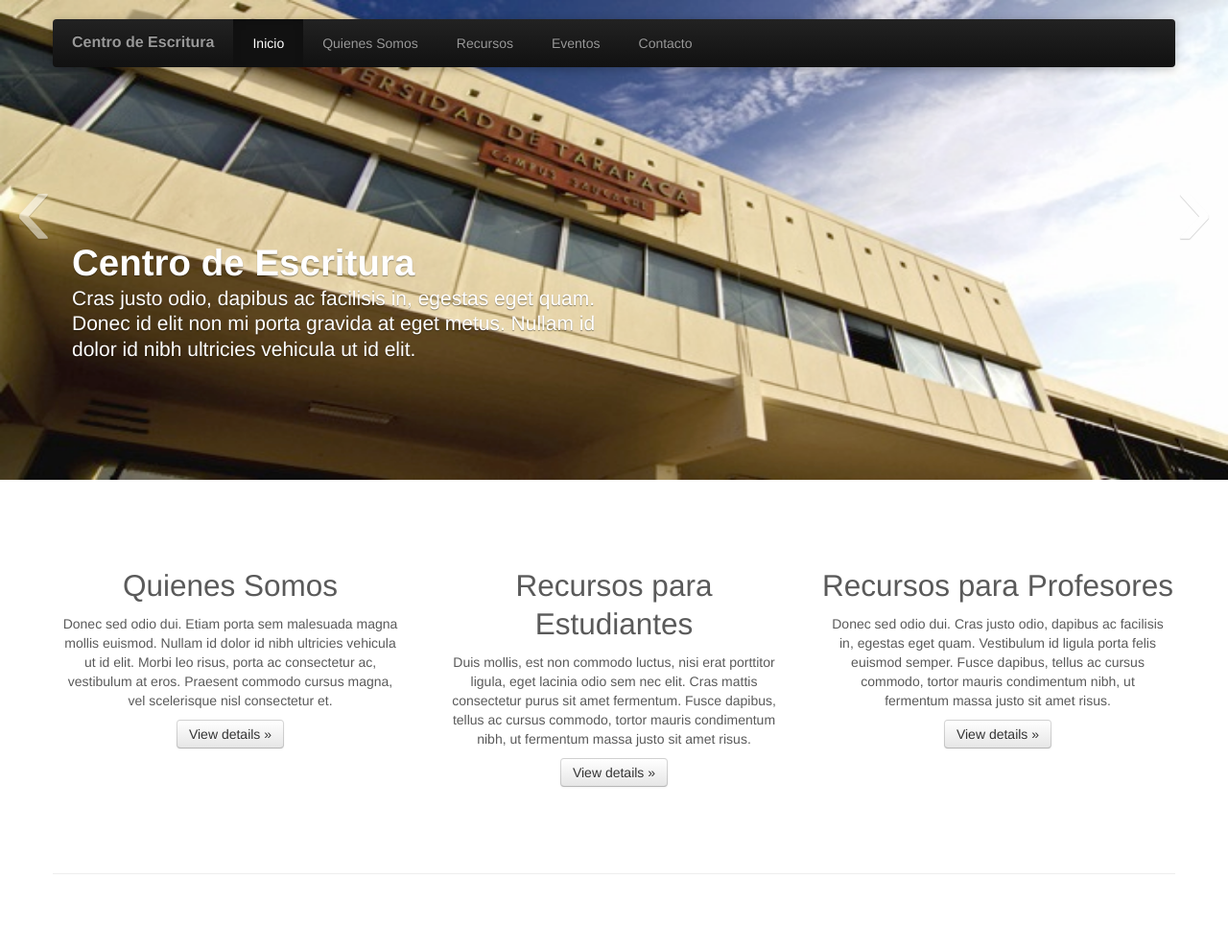
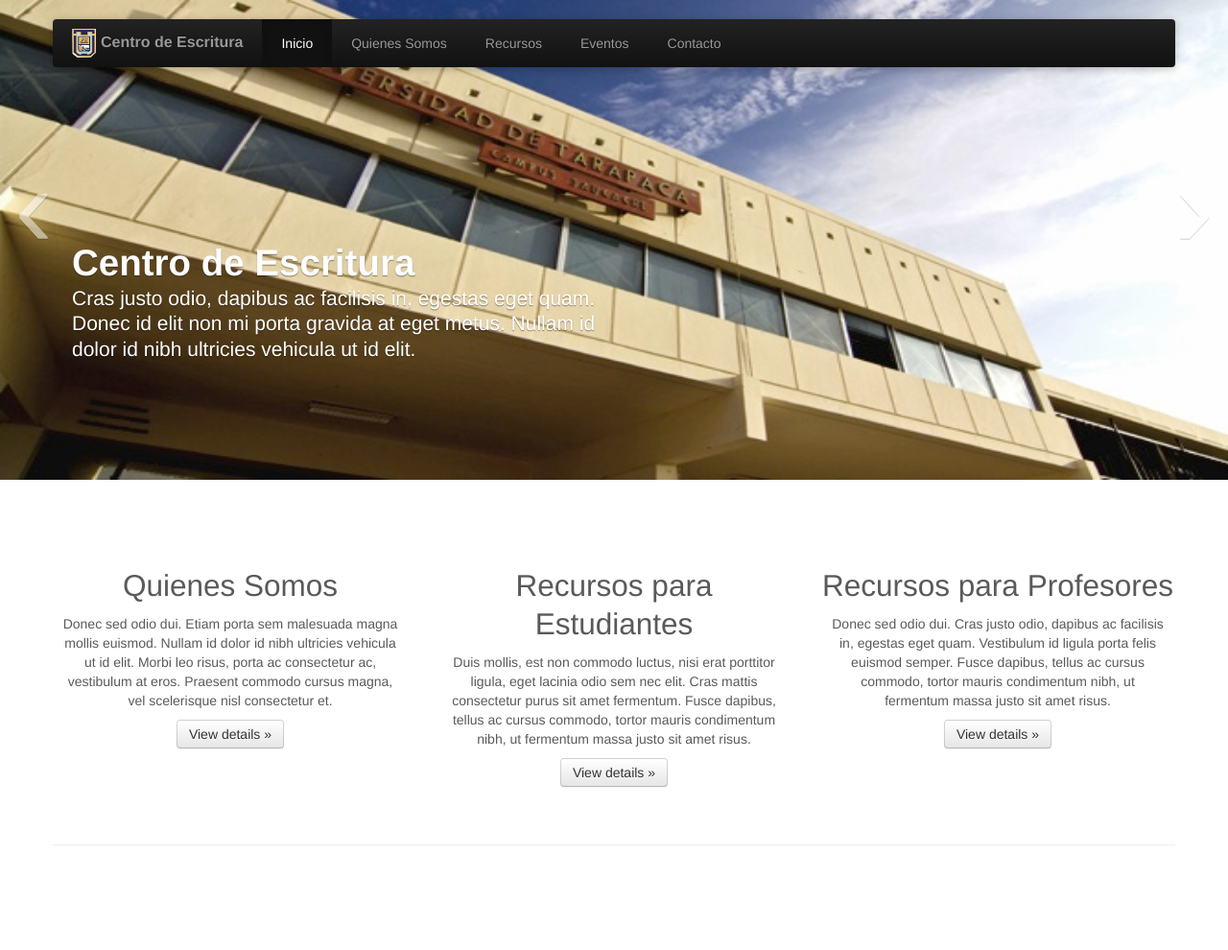
Before and after one commit to zeeberry/CDE-UTA, a Flask app: page / in a window 1280 px wide. Shown: the top 990 px of the page at 96% size. Run offline with Flask 2, Linux system fonts and the light colour scheme; some libraries are stand-ins or nearby versions.

Commit message:
styling index page

```diff
--- a/static/css/style.css
+++ b/static/css/style.css
@@ -36,10 +36,15 @@
 
 	    /* Downsize the brand/project name a bit */
 	    .navbar .brand {
-	      padding: 14px 20px 16px; /* Increase vertical padding to match navbar links */
+	      padding: 10px 20px 10px; /* Increase vertical padding to match navbar links */
 	      font-size: 16px;
 	      font-weight: bold;
 	      text-shadow: 0 -1px 0 rgba(0,0,0,.5);
+	    }
+	    .navbar .brand img{
+	    	width: 25px;
+	    	height: 30px;
+	    	padding-right: 5px;
 	    }
 
 	    /* Navbar links: increase padding for taller navbar */
@@ -127,7 +132,7 @@
 	    ------------------------- */
 
 	    .featurette-divider {
-	      margin: 80px 0; /* Space out the Bootstrap <hr> more */
+	      margin: 50px 0; /* Space out the Bootstrap <hr> more */
 	    }
 	    .featurette {
 	      padding-top: 50px; /* Vertically center images part 1: add padding above and below text. */
@@ -151,7 +156,15 @@
 	      font-weight: 300;
 	      line-height: 1;
 	      letter-spacing: -1px;
+
 	    }
+
+	    /*Footer
+	    -----------------------------*/
+	    footer .row .span4 {
+	      text-align: left;
+	    }
+
 
 
 
--- a/templates/index.html
+++ b/templates/index.html
@@ -15,7 +15,7 @@
               <span class="icon-bar"></span>
 
             </a>
-            <a class="brand" href="#">Centro de Escritura</a>
+            <a class="brand" href="#"><img src="static/img/uta-logo.png" alt="">Centro de Escritura</a>
             <!-- Responsive Navbar Part 2: Place all navbar contents you want collapsed withing .navbar-collapse.collapse. -->
             <div class="nav-collapse collapse">
               <ul class="nav">
@@ -109,8 +109,26 @@
 
       <!-- FOOTER -->
       <footer>
-        <p class="pull-right"><a href="#">Arriba</a></p>
-        <p>&copy; 2013 Universidad de Tarapaca. &middot; <a href="#">Ubicacion</a> &middot; <a href="#">Contacto</a></p>
+        <!-- <p class="pull-right"><a href="#">Arriba</a></p> -->
+        <!-- Three columns of text below the carousel -->
+        <div class="row">
+          <div class="span4">
+            <img class="img-circle" data-src="holder.js/140x140">
+            <p><b>Centro de Escritura</b></p>
+            <p>Edmundo Flores N xxx<br> Campus Saucache <br> Código Postal xxxx</p>
+          </div><!-- /.span4 -->
+          <div class="span4">
+            <img class="img-circle" data-src="holder.js/140x140">
+            <p><b>Contacto</b></p>
+            <p>tel &middot; 202112 <br> email &middot; centrodeescritura@uta.cl </p>
+          </div><!-- /.span4 -->
+          <div class="span4">
+            <img class="img-circle" data-src="holder.js/140x140">
+            <p><b>&copy;Copyright 2013</b></p>
+            <p>Todos los derechos reservados <br>Diseñado y desarrollado por<br>Olivares y Asociados</p>
+          </div><!-- /.span4 -->
+        </div><!-- /.row -->
+        <!-- <p>&copy; 2013 Universidad de Tarapaca. &middot; <a href="#">Ubicacion</a> &middot; <a href="#">Contacto</a></p> -->
       </footer>
 
     </div><!-- /.container -->
--- a/templates/layout.html
+++ b/templates/layout.html
@@ -23,7 +23,7 @@
 	    <!-- <link rel="apple-touch-icon-precomposed" sizes="114x114" href="ico/apple-touch-icon-114-precomposed.png"> -->
 	      <!-- <link rel="apple-touch-icon-precomposed" sizes="72x72" href="ico/apple-touch-icon-72-precomposed.png"> -->
 	                    <!-- <link rel="apple-touch-icon-precomposed" href="/ico/apple-touch-icon-57-precomposed.png"> -->
-	                                   <!-- <link rel="shortcut icon" href="ico/favicon.png"> -->
+	                               <link rel="shortcut icon" href="{{ url_for('static', filename='img/favicon.png') }}">
 
     </head>
     <body>
```
Also changed, not shown: static/img/favicon.png (added), static/img/uta-logo.png (added).
